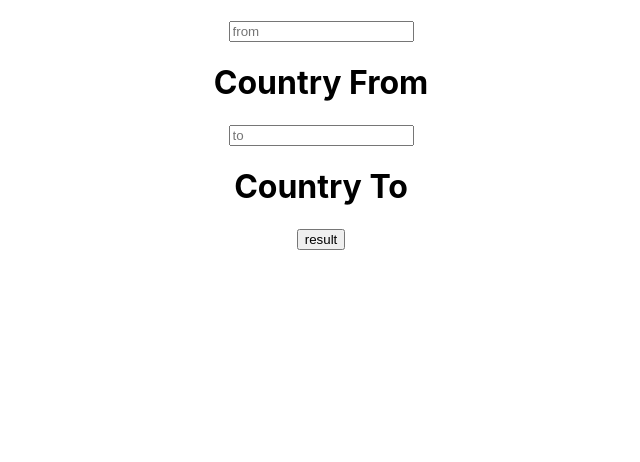
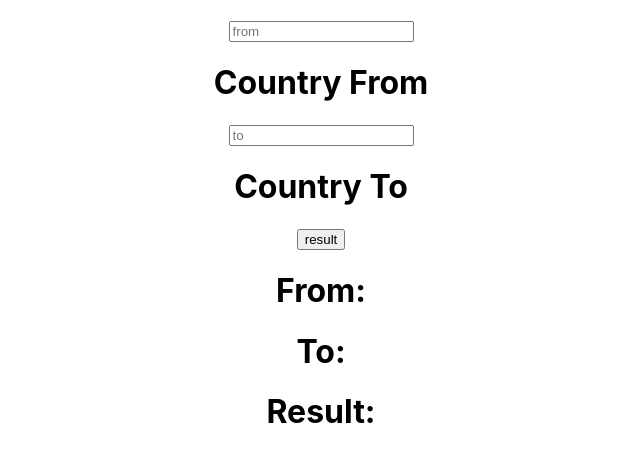
Before and after one commit to friedbergjon/api-currency-converter, a React (Create React App) app: page / in a window 1280 px wide. Shown: the top 462 px of the page, without its empty margins (319-959 px from the left). Built offline with nearby package versions, Linux system fonts and the light colour scheme.

Commit message:
conversion between two countries displaying

```diff
--- a/src/App.js
+++ b/src/App.js
@@ -41,8 +41,9 @@ class App extends Component {
     //help passing individual country data in the proper syntax from Tyson Morris//
 
     this.setState({
-    //  resultFrom: resFrom.data.rates,
-    //   resultTo: resTo.data.rates,
+     resultFrom: resFrom.data.rates[countryFrom],
+      resultTo: resTo.data.rates[countryTo],
+      result: (resFrom.data.rates[countryFrom]) / (resTo.data.rates[countryTo])
 
   })
   }
@@ -65,7 +66,9 @@ class App extends Component {
           {/* <input type="text" name="amount" value={this.state.amount} placeholder="amount" id="amount" onChange={this.handleInputChange}/>
           <h1>Amount</h1> */}
   	      <input type="submit" value="result"/>
-         {/* <h1>{this.state.resultFrom}</h1>  */}
+         <h1>From: {this.state.resultFrom}</h1>
+         <h1>To: {this.state.resultTo}</h1>
+         <h1>Result: {this.state.result}</h1>
          <br />
          </div>
         </form>
```
